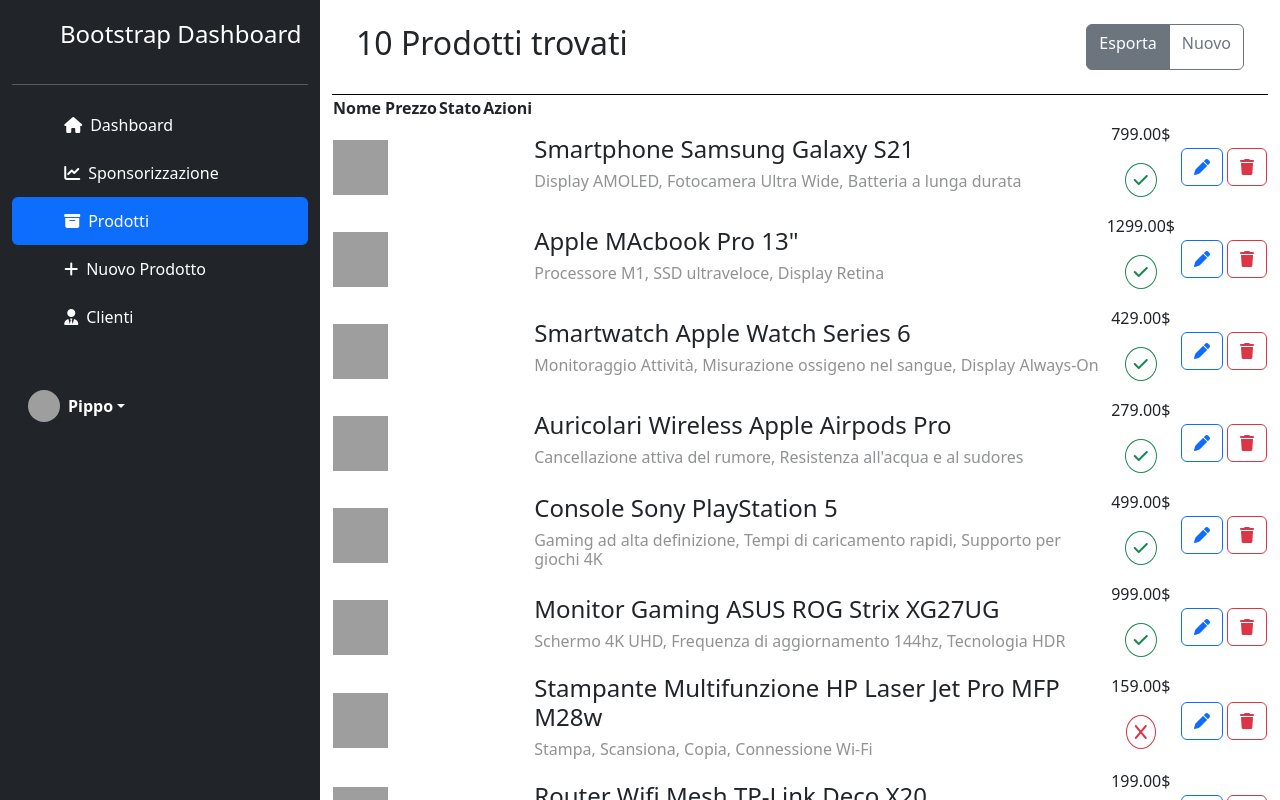
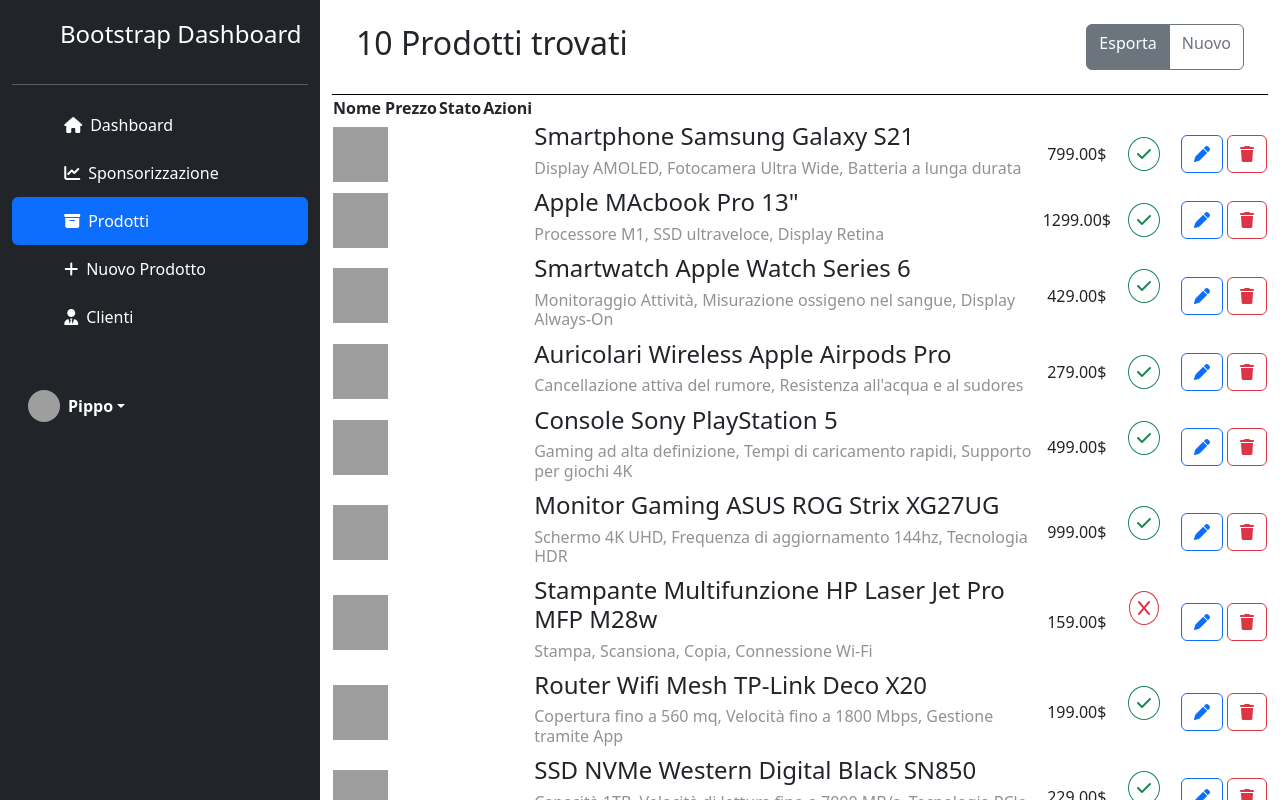
Before and after one commit to FabioMasciarelli/html-css-bootstrap-dashboard, a plain HTML site: page index.html in a window 1280 px wide. Drawn offline with nearby package versions, Linux system fonts and the light colour scheme; grey boxes are pictures that could not be loaded.

Commit message:
fix: table

```diff
--- a/index.html
+++ b/index.html
@@ -129,9 +129,9 @@
                                 <tr class="d-flex justify-content-end">
                                     <th scope="col" class="d-block">Nome</th>
                                     <th></th>
-                                    <th scope="col" class="text-center collapse d-sm-block">Prezzo</th>
-                                    <th scope="col" class="text-center collapse d-sm-block">Stato</th>
-                                    <th scope="col" class="text-center d-block">Azioni</th>
+                                    <th scope="col" class="text-center collapse d-sm-table-cell">Prezzo</th>
+                                    <th scope="col" class="text-center collapse d-sm-table-cell">Stato</th>
+                                    <th scope="col" class="text-center d-sm-table-cell">Azioni</th>
                                 </tr>
                             </thead>
                             <tbody>
@@ -143,7 +143,7 @@
                                         <h4>Smartphone Samsung Galaxy S21</h4>
                                         <h6 class="text-body-tertiary d-none d-xl-flex">Display AMOLED, Fotocamera Ultra Wide, Batteria a lunga durata</h6>
                                     </td>
-                                    <td class="text-center d-none d-sm-block">799.00$</td>
+                                    <td class="text-center d-none d-sm-table-cell">799.00$</td>
                                     <td class="d-none d-sm-flex justify-content-center align-items-center p-3">
                                         <i class="fa-solid fa-check d-block border rounded-circle border-success text-success p-2"></i>
                                     </td>
@@ -185,13 +185,60 @@
                                 </tr>
                                 <tr>
                                     <th class="col-1">
-                                        <img src="https://fastly.picsum.photos/id/550/200/200.jpg?hmac=1cWp9LPVpvHr7sCXaCMeMnsIHNCLfqPwnIkIA0GUzcM" alt="product-photo" width="55" height="55">
+                                        <img src="https://fastly.picsum.photos/id/985/200/200.jpg?hmac=-oC6YfQiGmm3Fyl5kVCag3-Z0VUHT0pRLIziGH1c4KU" alt="product-photo" width="55" height="55">
                                     </th>
                                     <td scope="row" class="col-11">
                                         <h4>Apple MAcbook Pro 13"</h4>
                                         <h6 class="text-body-tertiary d-none d-xl-flex">Processore M1, SSD ultraveloce, Display Retina</h6>
                                     </td>
-                                    <td class="text-center d-none d-sm-block">1299.00$</td>
+                                    <td class="text-center d-none d-sm-table-cell">1299.00$</td>
+                                    <td class="d-none d-sm-flex justify-content-center align-items-center p-3">
+                                        <i class="fa-solid fa-check border rounded-circle border-success text-success table-cell p-2"></i>
+                                    </td>
+                                    <td><!-- Button trigger modal -->
+                                        <div class="d-flex justify-content-center">
+                                            <button type="button" class="btn btn-outline-primary mx-1"
+                                                data-bs-target="#exampleModal">
+                                                <i class="fa-solid fa-pen "></i>
+                                            </button>
+                                            <button type="button" class="btn btn-outline-danger" data-bs-toggle="modal"
+                                                data-bs-target="#exampleModal">
+                                                <i class="fa-solid fa-trash"></i>
+                                            </button>
+                                        </div>
+
+                                        <!-- Modal -->
+                                        <div class="modal fade" id="exampleModal" tabindex="-1"
+                                            aria-labelledby="exampleModalLabel" aria-hidden="true">
+                                            <div class="modal-dialog">
+                                                <div class="modal-content">
+                                                    <div class="modal-header">
+                                                        <h1 class="modal-title fs-5 text-center" id="exampleModalLabel">Elimina Prodotto
+                                                        </h1>
+                                                    </div>
+                                                    <div class="modal-body text-center">
+                                                        L'eliminazione sarà irreversibile, sei sicuro?
+                                                    </div>
+                                                    <div class="modal-footer">
+                                                        <button type="button" class="btn btn-primary"
+                                                            data-bs-dismiss="modal">Si, continua</button>
+                                                        <button type="button" class="btn btn-secondary" data-bs-dismiss="modal">
+                                                            Annulla</button>
+                                                    </div>
+                                                </div>
+                                            </div>
+                                        </div>
+                                    </td>
+                                </tr>
+                                <tr>
+                                    <th class="col-1">
+                                        <img src="https://fastly.picsum.photos/id/510/200/200.jpg?hmac=1FeO80NQwx3Om4VsFCOgUaY6aIbQqaEDLKymcdZD1AQ" alt="product-photo" width="55" height="55">
+                                    </th>
+                                    <td scope="row" class="col-11">
+                                        <h4>Smartwatch Apple Watch Series 6</h4>
+                                        <h6 class="text-body-tertiary d-none d-xl-flex">Monitoraggio Attività, Misurazione ossigeno nel sangue, Display Always-On</h6>
+                                    </td>
+                                    <td class="text-center d-none d-sm-table-cell">429.00$</td>
                                     <td class="d-none d-sm-flex justify-content-center align-items-center p-3">
                                         <i class="fa-solid fa-check border rounded-circle border-success text-success d-block p-2"></i>
                                     </td>
@@ -232,60 +279,13 @@
                                 </tr>
                                 <tr>
                                     <th class="col-1">
-                                        <img src="https://fastly.picsum.photos/id/550/200/200.jpg?hmac=1cWp9LPVpvHr7sCXaCMeMnsIHNCLfqPwnIkIA0GUzcM" alt="product-photo" width="55" height="55">
-                                    </th>
-                                    <td scope="row" class="col-11">
-                                        <h4>Smartwatch Apple Watch Series 6</h4>
-                                        <h6 class="text-body-tertiary d-none d-xl-flex">Monitoraggio Attività, Misurazione ossigeno nel sangue, Display Always-On</h6>
-                                    </td>
-                                    <td class="text-center d-none d-sm-block">429.00$</td>
-                                    <td class="d-none d-sm-flex justify-content-center align-items-center p-3">
-                                        <i class="fa-solid fa-check border rounded-circle border-success text-success d-block p-2"></i>
-                                    </td>
-                                    <td><!-- Button trigger modal -->
-                                        <div class="d-flex justify-content-center">
-                                            <button type="button" class="btn btn-outline-primary mx-1"
-                                                data-bs-target="#exampleModal">
-                                                <i class="fa-solid fa-pen "></i>
-                                            </button>
-                                            <button type="button" class="btn btn-outline-danger" data-bs-toggle="modal"
-                                                data-bs-target="#exampleModal">
-                                                <i class="fa-solid fa-trash"></i>
-                                            </button>
-                                        </div>
-
-                                        <!-- Modal -->
-                                        <div class="modal fade" id="exampleModal" tabindex="-1"
-                                            aria-labelledby="exampleModalLabel" aria-hidden="true">
-                                            <div class="modal-dialog">
-                                                <div class="modal-content">
-                                                    <div class="modal-header">
-                                                        <h1 class="modal-title fs-5 text-center" id="exampleModalLabel">Elimina Prodotto
-                                                        </h1>
-                                                    </div>
-                                                    <div class="modal-body text-center">
-                                                        L'eliminazione sarà irreversibile, sei sicuro?
-                                                    </div>
-                                                    <div class="modal-footer">
-                                                        <button type="button" class="btn btn-primary"
-                                                            data-bs-dismiss="modal">Si, continua</button>
-                                                        <button type="button" class="btn btn-secondary" data-bs-dismiss="modal">
-                                                            Annulla</button>
-                                                    </div>
-                                                </div>
-                                            </div>
-                                        </div>
-                                    </td>
-                                </tr>
-                                <tr>
-                                    <th class="col-1">
-                                        <img src="https://fastly.picsum.photos/id/550/200/200.jpg?hmac=1cWp9LPVpvHr7sCXaCMeMnsIHNCLfqPwnIkIA0GUzcM" alt="product-photo" width="55" height="55">
+                                        <img src="https://fastly.picsum.photos/id/997/200/200.jpg?hmac=J9wMccIJgdwcAV_BlxcoN1N_oKWGt4Wb8EqkKqp-4gE" alt="product-photo" width="55" height="55">
                                     </th>
                                     <td scope="row" class="col-11">
                                         <h4>Auricolari Wireless Apple Airpods Pro</h4>
                                         <h6 class="text-body-tertiary d-none d-xl-flex">Cancellazione attiva del rumore, Resistenza all'acqua e al sudores</h6>
                                     </td>
-                                    <td class="text-center d-none d-sm-block">279.00$</td>
+                                    <td class="text-center d-none d-sm-table-cell">279.00$</td>
                                     <td class="d-none d-sm-flex justify-content-center align-items-center p-3">
                                         <i class="fa-solid fa-check border rounded-circle border-success text-success d-block p-2"></i>
                                     </td>
@@ -327,13 +327,13 @@
                                 </tr>
                                 <tr>
                                     <th class="col-1">
-                                        <img src="https://fastly.picsum.photos/id/550/200/200.jpg?hmac=1cWp9LPVpvHr7sCXaCMeMnsIHNCLfqPwnIkIA0GUzcM" alt="product-photo" width="55" height="55">
+                                        <img src="https://fastly.picsum.photos/id/67/200/200.jpg?hmac=sN5XCCMqqmBvgDbYmAowWy2VToCkSYP5igDL_iRxK3M" alt="product-photo" width="55" height="55">
                                     </th>
                                     <td scope="row" class="col-11">
                                         <h4>Console Sony PlayStation 5</h4>
                                         <h6 class="text-body-tertiary d-none d-xl-flex">Gaming ad alta definizione, Tempi di caricamento rapidi, Supporto per giochi 4K</h6>
                                     </td>
-                                    <td class="text-center d-none d-sm-block">499.00$</td>
+                                    <td class="text-center d-none d-sm-table-cell">499.00$</td>
                                     <td class="d-none d-sm-flex justify-content-center align-items-center p-3">
                                         <i class="fa-solid fa-check border rounded-circle border-success text-success d-block p-2"></i>
                                     </td>
@@ -375,13 +375,13 @@
                                 </tr>
                                 <tr>
                                     <th class="col-1">
-                                        <img src="https://fastly.picsum.photos/id/550/200/200.jpg?hmac=1cWp9LPVpvHr7sCXaCMeMnsIHNCLfqPwnIkIA0GUzcM" alt="product-photo" width="55" height="55">
+                                        <img src="https://fastly.picsum.photos/id/558/200/200.jpg?hmac=tFHyh9KzOASFBog3Hpj6oSkBkBr90f67Yuejl0XnFDM" alt="product-photo" width="55" height="55">
                                     </th>
                                     <td scope="row" class="col-11">
                                         <h4>Monitor Gaming ASUS ROG Strix XG27UG</h4>
                                         <h6 class="text-body-tertiary d-none d-xl-flex">Schermo 4K UHD, Frequenza di aggiornamento 144hz, Tecnologia HDR</h6>
                                     </td>
-                                    <td class="text-center d-none d-sm-block">999.00$</td>
+                                    <td class="text-center d-none d-sm-table-cell">999.00$</td>
                                     <td class="d-none d-sm-flex justify-content-center align-items-center p-3">
                                         <i class="fa-solid fa-check border rounded-circle border-success text-success d-block p-2"></i>
                                     </td>
@@ -423,14 +423,14 @@
                                 </tr>
                                 <tr>
                                     <th class="col-1">
-                                        <img src="https://fastly.picsum.photos/id/550/200/200.jpg?hmac=1cWp9LPVpvHr7sCXaCMeMnsIHNCLfqPwnIkIA0GUzcM" alt="product-photo" width="55" height="55">
+                                        <img src="https://fastly.picsum.photos/id/952/200/200.jpg?hmac=6jMF0yOT214qb0hW6aUyexMo9flTRxyQbV8jYPcVolM" alt="product-photo" width="55" height="55">
                                     </th>
                                     <td scope="row" class="col-11">
                                         <h4>Stampante Multifunzione HP Laser Jet Pro MFP M28w</h4>
                                         <h6 class="text-body-tertiary d-none d-xl-flex">Stampa, Scansiona, Copia, Connessione Wi-Fi</h6>
                                     </td>
-                                    <td class="text-center d-none d-sm-block">159.00$</td>
-                                    <td class="d-none d-sm-flex justify-content-center align-items-center p-3 d-block">
+                                    <td class="text-center d-none d-sm-table-cell">159.00$</td>
+                                    <td class="d-none d-sm-flex justify-content-center align-items-center p-3 table-cell">
                                         <i class="fa-solid fa-x border rounded-circle border-danger text-danger p-2"></i>
                                     </td>
                                     <td>
@@ -477,7 +477,7 @@
                                         <h4>Router Wifi Mesh TP-Link Deco X20</h4>
                                         <h6 class="text-body-tertiary d-none d-xl-flex">Copertura fino a 560 mq, Velocità fino a 1800 Mbps, Gestione tramite App</h6>
                                     </td>
-                                    <td class="text-center d-none d-sm-block">199.00$</td>
+                                    <td class="text-center d-none d-sm-table-cell">199.00$</td>
                                     <td class="d-none d-sm-flex justify-content-center align-items-center p-3 d-block">
                                         <i class="fa-solid fa-check border rounded-circle border-success text-success p-2"></i>
                                     </td>
@@ -525,7 +525,7 @@
                                         <h4>SSD NVMe Western Digital Black SN850</h4>
                                         <h6 class="text-body-tertiary d-none d-xl-flex">Capacità 1TB, Velocità di lettura fino a 7000 MB/s, Tecnologia PCle Gen4</h6>
                                     </td>
-                                    <td class="text-center d-none d-sm-block">229.00$</td>
+                                    <td class="text-center d-none d-sm-table-cell">229.00$</td>
                                     <td class="d-none d-sm-flex justify-content-center align-items-center p-3 d-block">
                                         <i class="fa-solid fa-check border rounded-circle border-success text-success p-2"></i>
                                     </td>
@@ -573,7 +573,7 @@
                                         <h4>Mouse Gaming Logitech G502 Hero</h4>
                                         <h6 class="text-body-tertiary d-none d-xl-flex">Sensore HERO 25K, 11 pulsanti programmabili, Peso personalizzabile</h6>
                                     </td>
-                                    <td class="text-center d-none d-sm-block">79.99$</td>
+                                    <td class="text-center d-none d-sm-table-cell">79.99$</td>
                                     <td class="d-none d-sm-flex justify-content-center align-items-center p-3 d-block">
                                         <i class="fa-solid fa-x border rounded-circle border-danger text-danger p-2"></i>
                                     </td>
```
